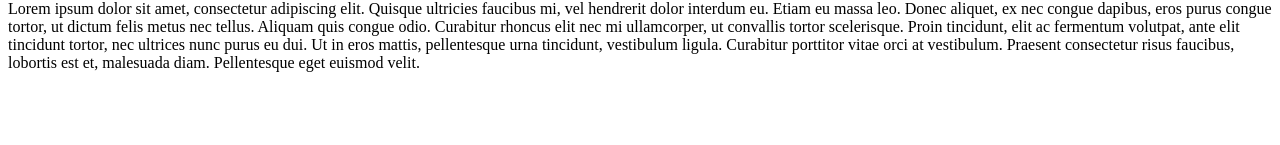
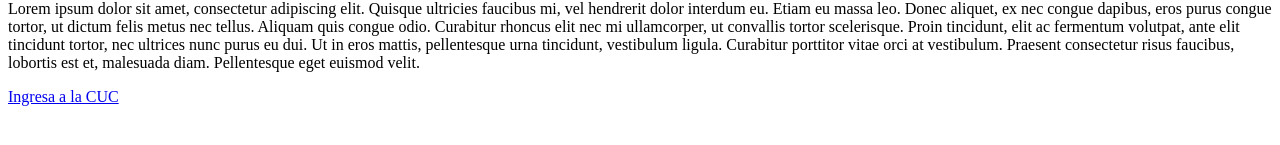
Before and after one commit to stevenrealesg/web-taller-1, a plain HTML site: page index.html in a window 1280 px wide. Shown: the part 121-266 px from the top of the page. Drawn offline with Linux system fonts and the light colour scheme.

Commit message:
Enlace de la universidad agregado

```diff
--- a/index.html
+++ b/index.html
@@ -14,5 +14,6 @@
     <p>
         Lorem ipsum dolor sit amet, consectetur adipiscing elit. Quisque ultricies faucibus mi, vel hendrerit dolor interdum eu. Etiam eu massa leo. Donec aliquet, ex nec congue dapibus, eros purus congue tortor, ut dictum felis metus nec tellus. Aliquam quis congue odio. Curabitur rhoncus elit nec mi ullamcorper, ut convallis tortor scelerisque. Proin tincidunt, elit ac fermentum volutpat, ante elit tincidunt tortor, nec ultrices nunc purus eu dui. Ut in eros mattis, pellentesque urna tincidunt, vestibulum ligula. Curabitur porttitor vitae orci at vestibulum. Praesent consectetur risus faucibus, lobortis est et, malesuada diam. Pellentesque eget euismod velit.
     </p>
+    <a href="https://www.cuc.edu.co/">Ingresa a la CUC</a>
 </body>
 </html>
```
